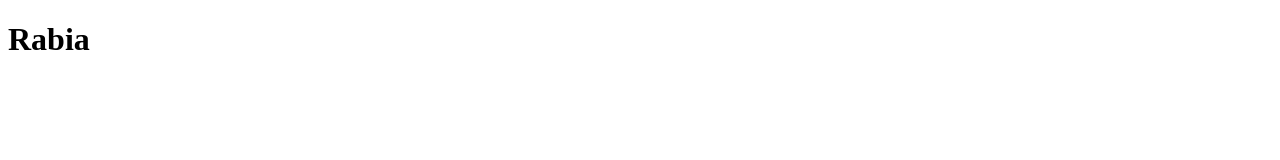
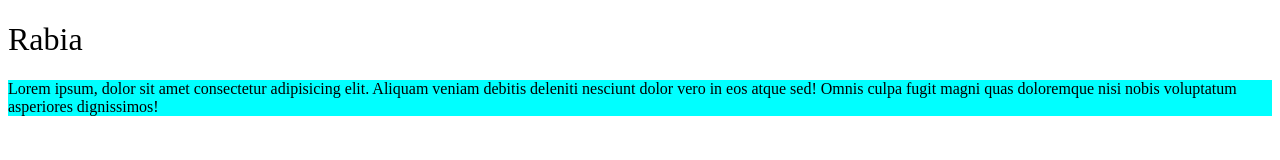
Before and after one commit to RabiaInam/Project-1, a plain HTML site: page index.html in a window 1280 px wide. Drawn offline with Linux system fonts and the light colour scheme.

Commit message:
second commit

```diff
--- a/index.css
+++ b/index.css
@@ -1,3 +1,7 @@
 h1{
     font-weight: 100;
 }
+
+p{
+    background-color: aqua;
+}
--- a/index.html
+++ b/index.html
@@ -4,8 +4,10 @@
     <meta charset="UTF-8">
     <meta name="viewport" content="width=, initial-scale=1.0">
     <title>Document</title>
+    <link rel="stylesheet" href="index.css">
 </head>
 <body>
     <h1>Rabia</h1>
+    <p>Lorem ipsum, dolor sit amet consectetur adipisicing elit. Aliquam veniam debitis deleniti nesciunt dolor vero in eos atque sed! Omnis culpa fugit magni quas doloremque nisi nobis voluptatum asperiores dignissimos!</p>
 </body>
 </html>
```
